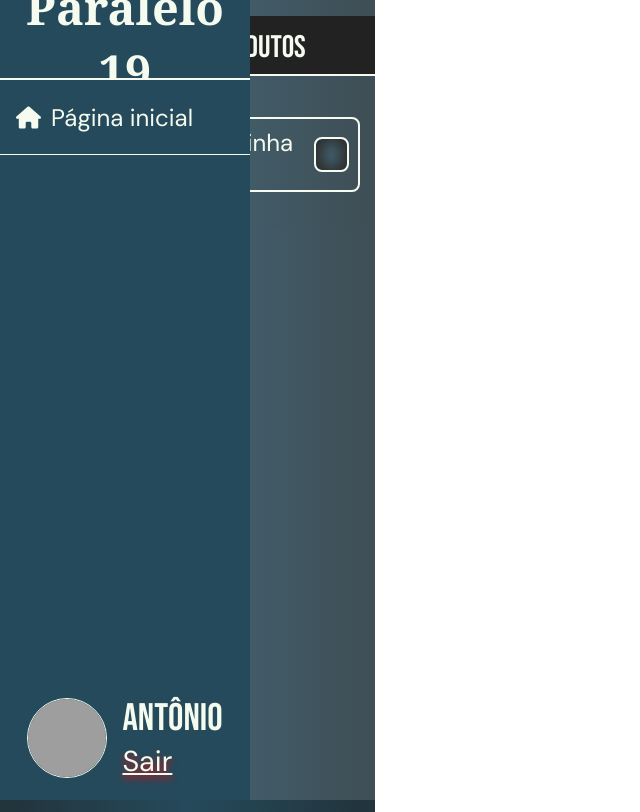
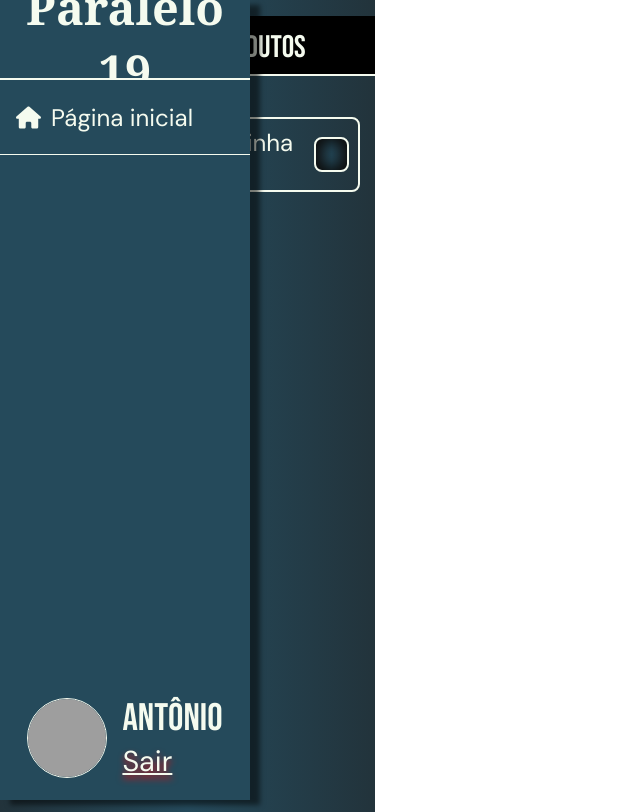
Before and after one commit to Grupo-2-Sustentare/sustentare-web, a React (Create React App) app: page /teste in a window 1280 px wide. Both pictures are taken after a click on the element 37 px from the left and 45 px from the top of the page. Shown: the whole page, without its empty margins (0-640 px from the left). Built offline with nearby package versions, Linux system fonts and the light colour scheme; grey boxes are pictures that could not be loaded; a web font is replaced by a local one.

Commit message:
Sombra do lado direito do menu lateral

```diff
--- a/src/components/MenuLateral/menuLateral.module.css
+++ b/src/components/MenuLateral/menuLateral.module.css
@@ -1,7 +1,7 @@
 .divSideBar{
     display: flex;
     flex-direction: row;
-    background-color: rgba(255, 255, 255, 0.134);
+    /* background-color: rgba(6, 6, 6, 0.392); */
     height: 100%;
     width: 500px;
     position: fixed;
@@ -18,6 +18,8 @@
     flex-direction: column;
     justify-content: space-between;
     color: var(--branco);
+    box-shadow: 10px 5px 5px rgba(0, 0, 0, 0.508);
+
     /* transition-duration: 1s;
     transition-timing-function: ease-in; */
 }
```
